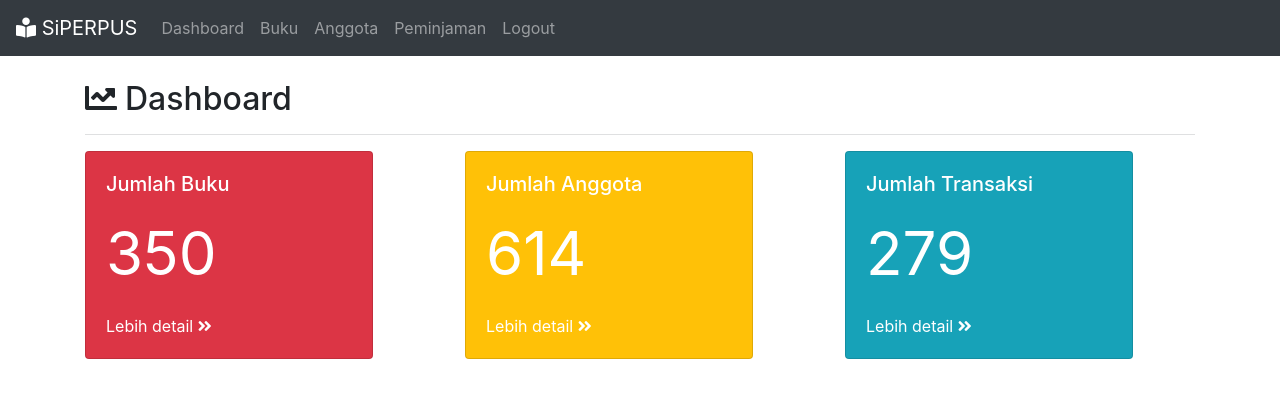
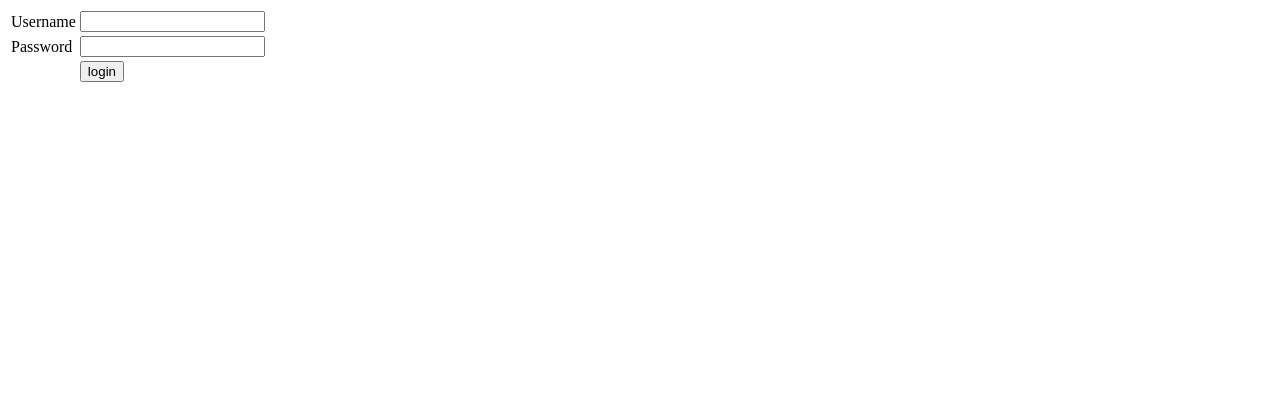
Before and after one commit to necha28/Modul-web-native, a PHP site: page /siperpus/ in a window 1280 px wide. Shown: the top 398 px of the page. Run offline with PHP 8.4, Linux system fonts and the light colour scheme.

Commit message:
Add files via upload

```diff
--- a/index.php
+++ b/index.php
@@ -1,45 +1,24 @@
-<?php
-include 'aset/header.php';
-?>
-
-<div class="container">
-	<div class="row mt-4">
-		<div class="col-md">
-		<h2><i class="fas fa-chart-line mr-2"></i>Dashboard</h2>
-		<hr class="bg-light">
-		</div>
-	</div>
-	<div class="row">
-		<div class="col-md-4">
-			<div class="card bg-danger" style="width: 18rem;">
-  				<div class="card-body text-white">
-    				<h5 class="card-title">Jumlah Buku</h5>
-    				<p class="card-text" style="font-size:60px">350</p>
-   	 				<a href="http://localhost/siperpus/buku/index.php" class="text-white">Lebih detail <i class="fas fa-angle-double-right"></i></a>
-  				</div>
-			</div>
-		</div>
-		<div class="col-md-4">
-			<div class="card bg-warning" style="width: 18rem;">
-  				<div class="card-body text-white">
-    				<h5 class="card-title">Jumlah Anggota</h5>
-    				<p class="card-text" style="font-size:60px">614</p>
-   	 				<a href="http://localhost/siperpus/anggota/index.php" class="text-white">Lebih detail <i class="fas fa-angle-double-right"></i></a>
-  				</div>
-			</div>
-		</div>
-		<div class="col-md-4">
-			<div class="card bg-info" style="width: 18rem;">
-  				<div class="card-body text-white">
-    				<h5 class="card-title">Jumlah Transaksi</h5>
-    				<p class="card-text" style="font-size:60px">279</p>
-   	 				<a href="http://localhost/siperpus/transaksi/index.php" class="text-white">Lebih detail <i class="fas fa-angle-double-right"></i></a>
-  				</div>
-			</div>
-		</div>
-	</div>
-</div>
-
-<?php
-include 'aset/footer.php';
-?>
+<!DOCTYPE html>
+<html>
+<head>
+    <title>LogIn</title>
+</head>
+<body>
+    <form action="proses-login.php" method="post">
+        <table>
+            <tr>
+                <td><label for="">Username</label></td>
+                <td><input type="text" name="username" id=""></td>
+            </tr>
+            <tr>
+                <td><label for="">Password</label></td>
+                <td><input type="password" name="password" id=""></td>
+            </tr>
+            <tr>
+                <td></td>
+                <td><input type="submit" value="login" name="btnlogin"></td>
+            </tr>
+        </table>
+    </form>
+</body>
+</html>
--- /dev/null
+++ b/logout.php
@@ -0,0 +1,6 @@
+<?php
+session_start();
+
+session_destroy();
+header("Location: http://localhost/siperpus/login/index.php");
+?>
```
Also changed, not shown: proses-login.php (added, +28 -0 lines), style.css (added, +38 -0 lines).
